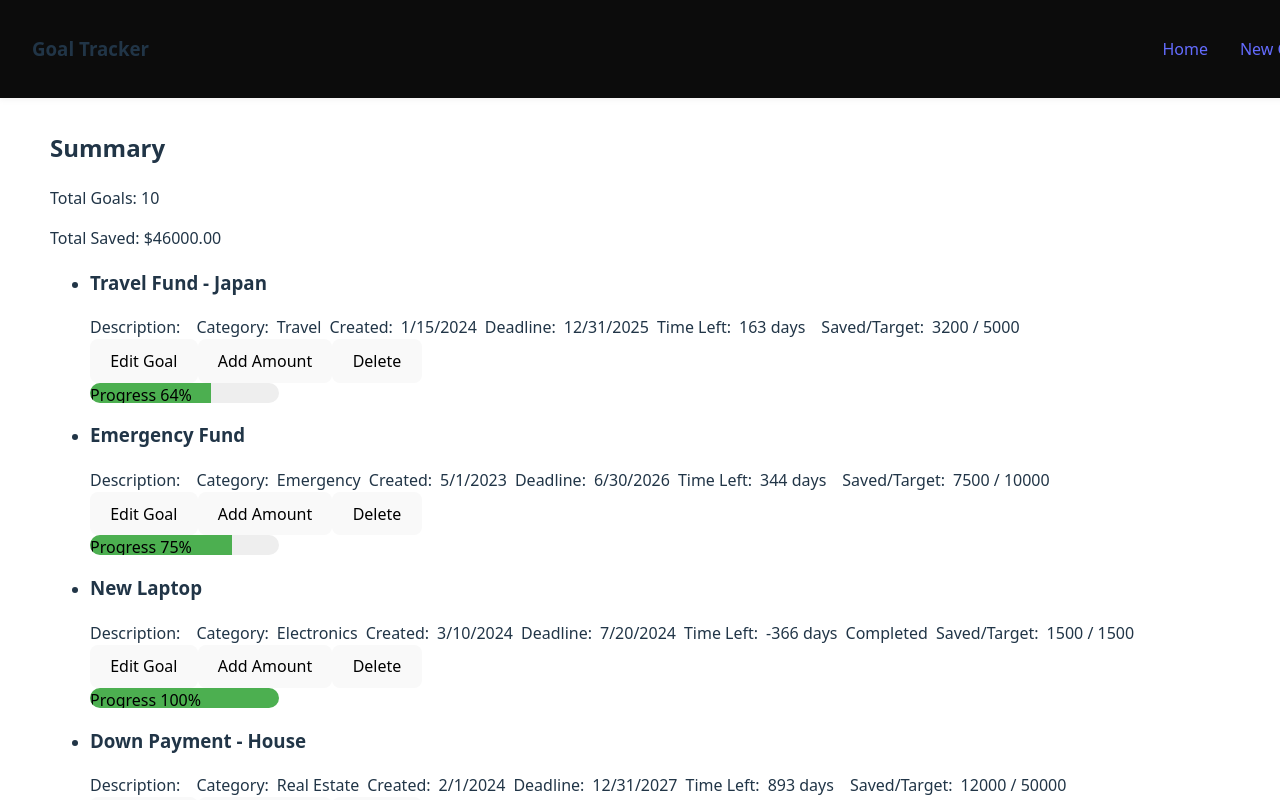
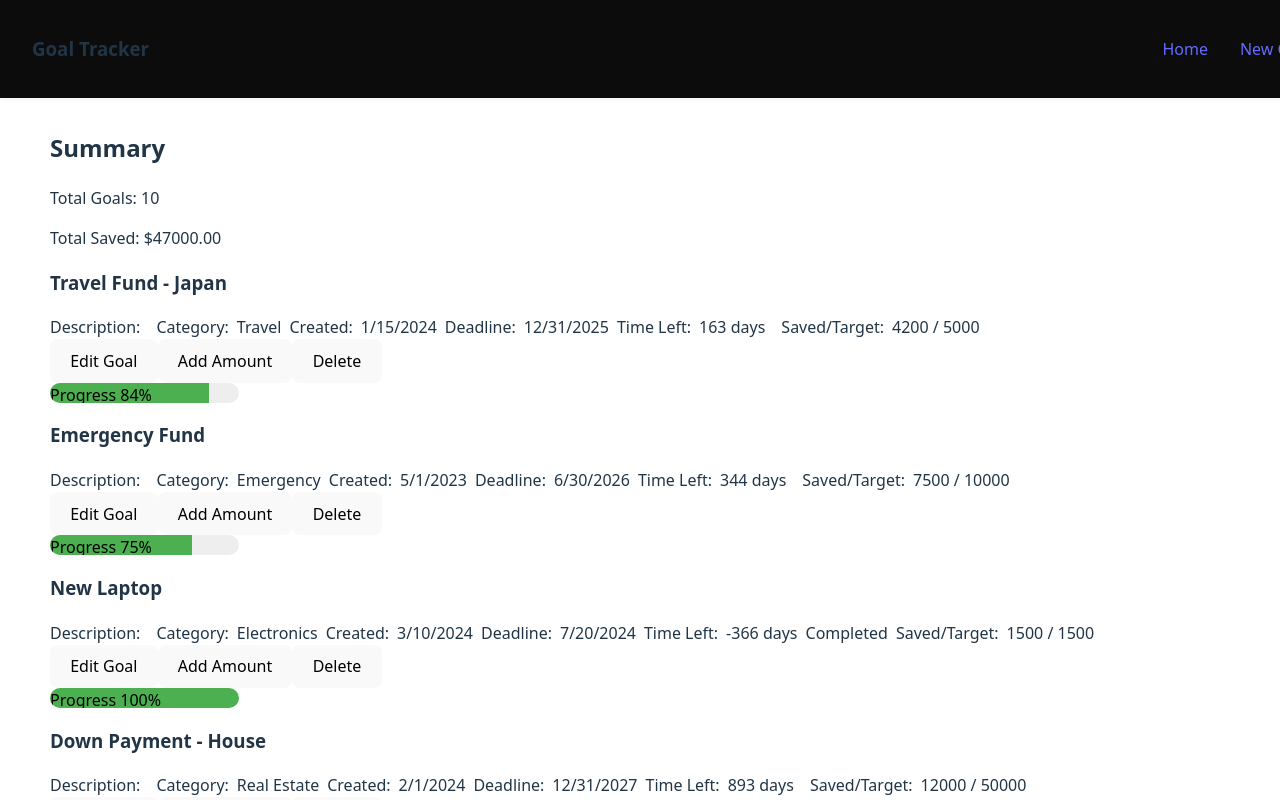
Before and after one commit to victorMwatu/Phase2CodeChallenge, a React (Vite) app: page / in a window 1280 px wide. Shown: the top 800 px of the page. Built offline with nearby package versions, Linux system fonts and the light colour scheme; data requests are answered from the project's data file.

Commit message:
refactor add single url global variable

```diff
--- a/db.json
+++ b/db.json
@@ -4,7 +4,7 @@
       "id": "1",
       "name": "Travel Fund - Japan",
       "targetAmount": 5000,
-      "savedAmount": 3200,
+      "savedAmount": 4200,
       "category": "Travel",
       "deadline": "2025-12-31",
       "createdAt": "2024-01-15"
--- a/src/App.jsx
+++ b/src/App.jsx
@@ -4,9 +4,9 @@ import { Outlet } from "react-router-dom";
 
 function App() {
   const [goals, setGoals] = useState([]);
-
+  const URL = "http://localhost:4000/goals"
   useEffect(() => {
-    fetch("http://localhost:4000/goals")
+    fetch(URL)
       .then((response) => response.json())
       .then((data) => setGoals(data))
       .catch((error) => console.error("Failed to fetch goals:", error));
@@ -35,7 +35,7 @@ function App() {
         <NavBar />
       </header>
       <main className="">
-        <Outlet context={ { goals, handleAdd, handeleDelete, handleEdit } } />
+        <Outlet context={ { goals, handleAdd, handeleDelete, handleEdit, URL } } />
       </main>
     </div>
   );
--- a/src/components/AddAmount.jsx
+++ b/src/components/AddAmount.jsx
@@ -2,7 +2,7 @@ import { useState } from "react";
 import { useOutletContext } from "react-router-dom";
 
 function AddAmount({onHandle, goal}) {
-
+  const { URL } = useOutletContext();
   const [form, setForm] = useState({
     id: goal.id,
     savedAmount: "",
@@ -21,7 +21,7 @@ function AddAmount({onHandle, goal}) {
     const newAmount = goal.savedAmount + form.savedAmount;
 
 
-    fetch(`http://localhost:4000/goals/${goal.id}`, {
+    fetch(`${URL}/${goal.id}`, {
       method: "PATCH",
       headers: {
         "Content-Type": "application/json",
--- a/src/components/GoalCard.jsx
+++ b/src/components/GoalCard.jsx
@@ -10,7 +10,8 @@ function GoalCard({ goal }) {
   const diffInDays = Math.ceil(diffInMs / (1000 * 60 * 60 * 24));
   const [showAddForm, setShowAddForm] = useState(false);
   const { handleDelete } = useOutletContext();
-  const percentageSaved = (goal.savedAmount / goal.targetAmount) * 100;
+  const { URL } = useOutletContext();
+  const percentageSaved = Math.round((goal.savedAmount / goal.targetAmount) * 100);
 
   const status = (goal) => {
     const now = new Date();
@@ -27,7 +28,7 @@ function GoalCard({ goal }) {
     setShowAddForm(showAddForm => showAddForm = val)
   }
  function handleDeleteGoal() {
-    fetch(`http://localhost:4000/goals/${goal.id}`, {
+    fetch(`${URL}/${goal.id}`, {
       method: "DELETE",
     })
       .then((r) => r.json())
@@ -71,7 +72,7 @@ function GoalCard({ goal }) {
         <button onClick={handleDeleteGoal}>Delete</button>
       </div>
       <div className="progress-bar">
-        <div className="progress-fill" style={{ width: `${percentageSaved}%` }} >Progress {percentageSaved}%</div>
+        <div className="progress-fill" style={{ width: `${Number(percentageSaved)}%` }} >Progress {Number(percentageSaved)}%</div>
       </div>
 
     </li>
--- a/src/index.css
+++ b/src/index.css
@@ -35,9 +35,15 @@ nav {
   z-index: 1000;
   box-shadow: 0 2px 5px rgba(153, 148, 148, 0.1);
 }
+
 .nav-links {
   display: flex;
   gap: 2rem;
+}
+
+ul {
+  list-style-type: none;
+  padding-left: 0; /* optional: removes default indentation */
 }
 
 li span + span {
--- a/src/pages/CreateGoal.jsx
+++ b/src/pages/CreateGoal.jsx
@@ -5,6 +5,7 @@ function CreateGoal() {
   const { handleAdd } = useOutletContext();
   const navigate = useNavigate();
   const today = new Date().toISOString().split('T')[0];
+  const { URL } = useOutletContext();
 
   const [form, setForm] = useState({
     name: "",
@@ -29,7 +30,7 @@ function CreateGoal() {
 
   function handleSubmit(e) {
        e.preventDefault();
-    fetch("http://localhost:4000/goals", {
+    fetch(`${URL}`, {
       method: "POST",
       headers: {
         "Content-Type": "application/json",
--- a/src/pages/Edit.jsx
+++ b/src/pages/Edit.jsx
@@ -7,6 +7,7 @@ function Edit() {
   const navigate = useNavigate();
   const { id } = useParams();
   const selectedGoal = goals.find((g) => g.id.toString() === id);
+  const { URL } = useOutletContext();
 
   const [form, setForm] = useState({
     id: selectedGoal.id,
@@ -30,7 +31,7 @@ function Edit() {
 
   function handleSubmit(e) {
        e.preventDefault();
-    fetch(`http://localhost:4000/goals/${selectedGoal.id}`, {
+    fetch(`${URL}/${selectedGoal.id}`, {
       method: "PATCH",
       headers: {
         "Content-Type": "application/json",
```
